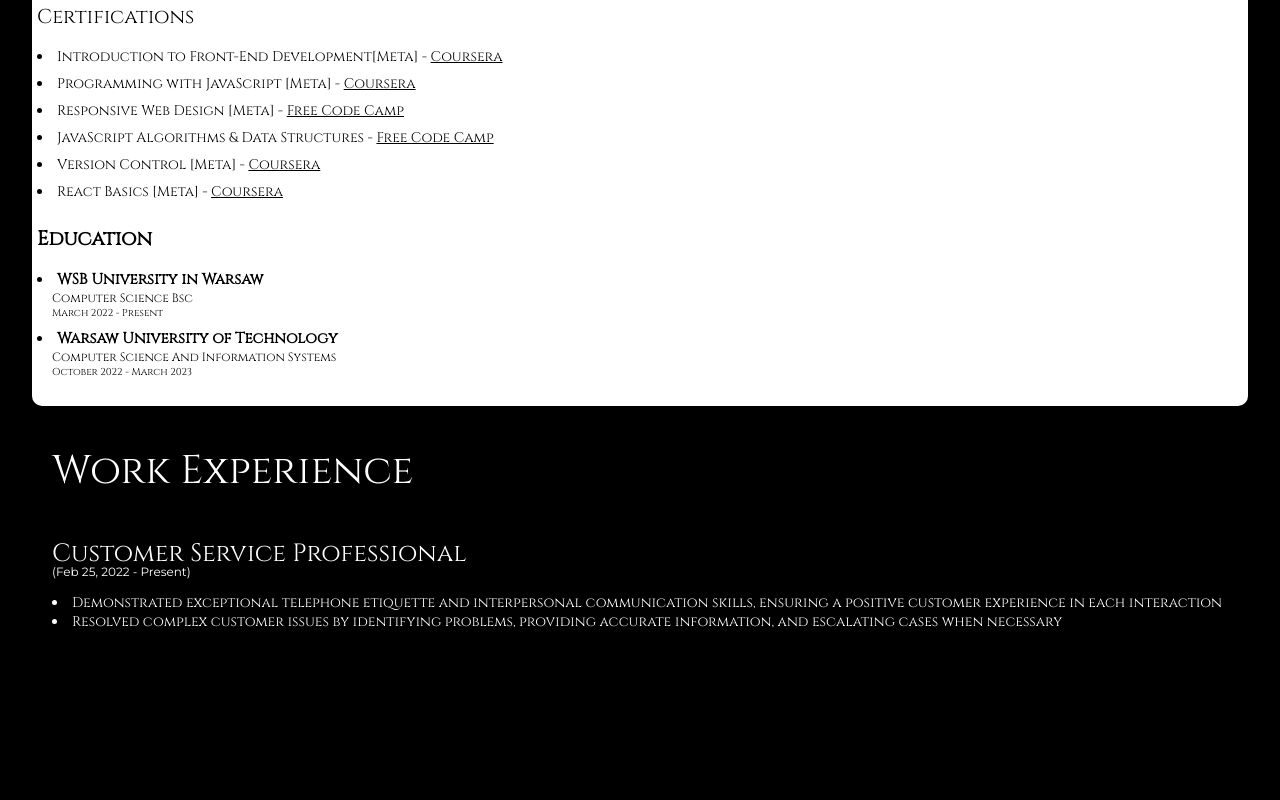
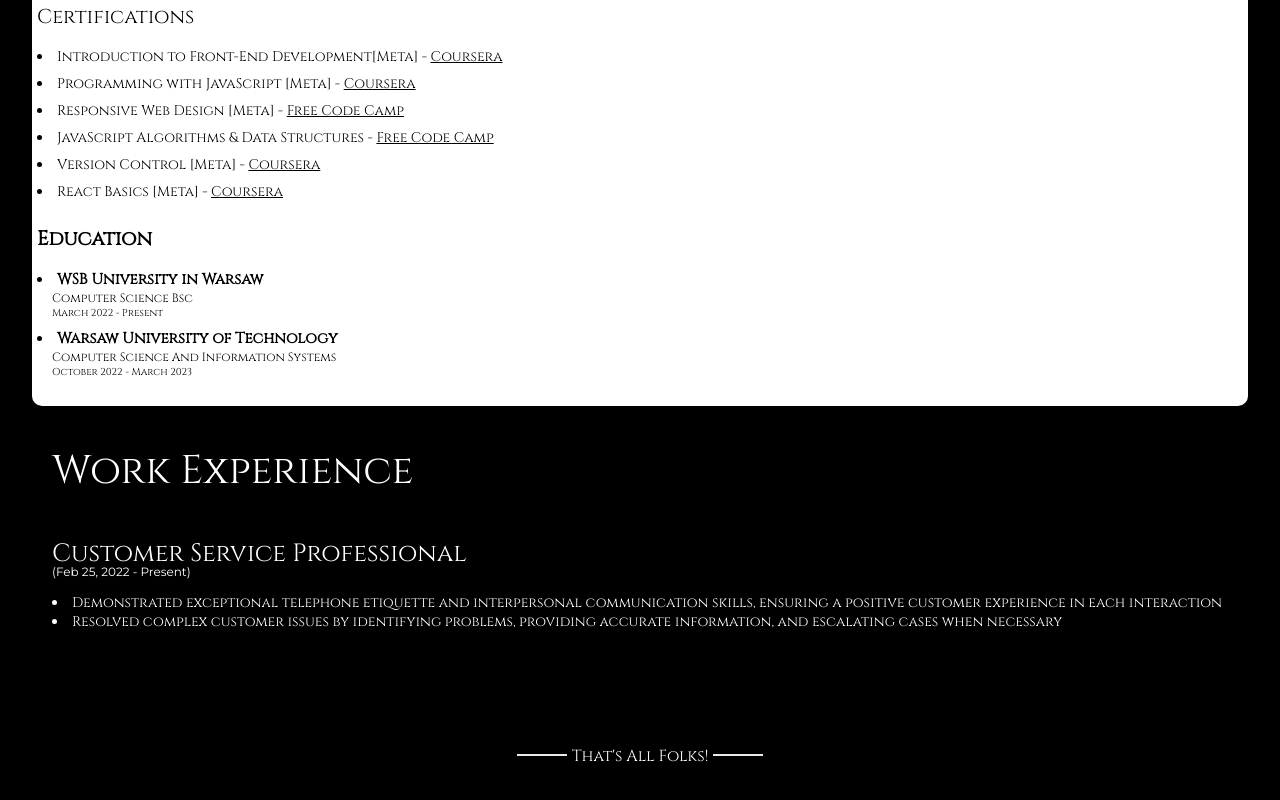
Before and after one commit to WebsterManyanga/WebDeveloperPortfolio, a React (Create React App) app in the folder app/: page /#/more/ecommerce in a window 1280 px wide. Shown: the part 2782-3582 px from the top of the page. Before the commit the page ends 3458 px from the top, so only its background shows below. Built offline with nearby package versions, Linux system fonts and the light colour scheme.

Commit message:
added thats all folks section

```diff
--- a/app/src/App.tsx
+++ b/app/src/App.tsx
@@ -4,6 +4,7 @@ import Home from './Components/Home/Home';
 import Projects from './Components/Projects/Projects';
 import Certifications from './Components/Certifications/Certifications';
 import WorkExperience from './Components/WorkExperience/WorkExperience';
+import ThatsAllFolks from './Components/ThatsAllFolks/ThatsAllFolks';
 
 function App() {
 
@@ -13,6 +14,7 @@ function App() {
       <Projects />
       <Certifications />
       <WorkExperience />
+      <ThatsAllFolks />
     </div>
   );
 }
--- /dev/null
+++ b/app/src/Components/ThatsAllFolks/ThatsAllFolks.css
@@ -0,0 +1,32 @@
+.end {
+  height: 20vh;
+  display: flex;
+  justify-content: center;
+  align-items: center;
+}
+
+.end h1 {
+  position: relative;
+}
+
+.end h1::before {
+  content: '';
+  display: block;
+  width: 50px;
+  height: 2px;
+  background-color: #e9e9e9;
+  position: absolute;
+  left: -40%;
+  top: 40%;
+}
+
+.end h1::after {
+  content: '';
+  display: block;
+  width: 50px;
+  height: 2px;
+  background-color: #e9e9e9;
+  position: absolute;
+  right:-40%;
+  top: 40%;
+}
--- /dev/null
+++ b/app/src/Components/ThatsAllFolks/ThatsAllFolks.tsx
@@ -0,0 +1,11 @@
+import './ThatsAllFolks.css';
+
+const ThatsAllFolks = () => {
+  return (
+    <section className="end">
+      <h1>That's All Folks!</h1>
+    </section>
+  );
+}
+
+export default ThatsAllFolks;
```
